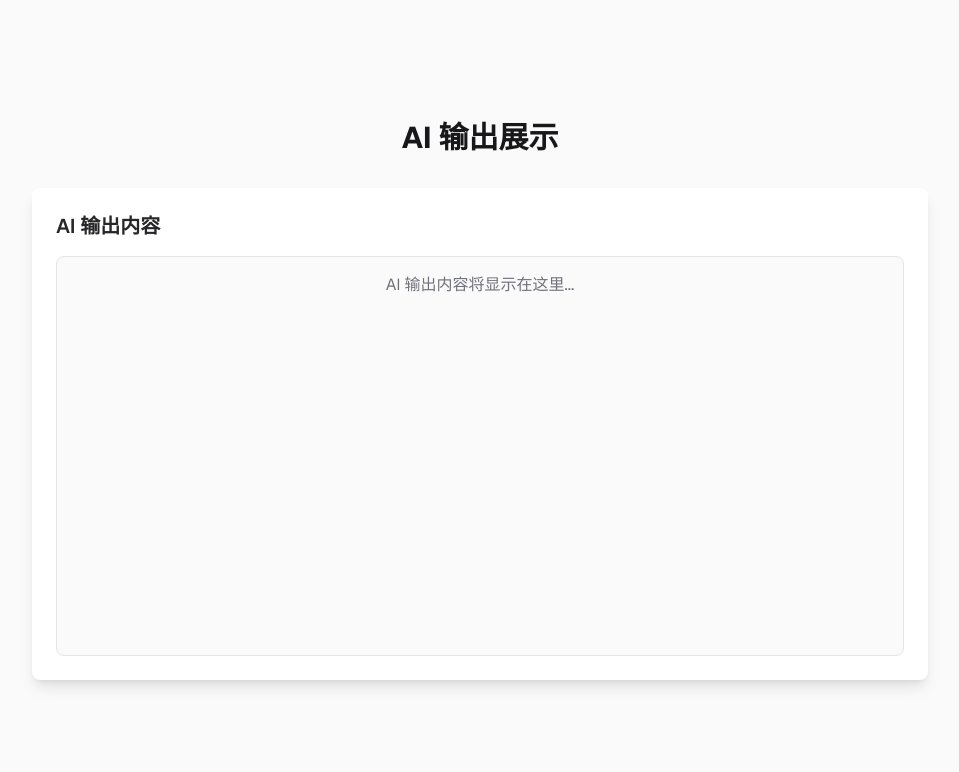
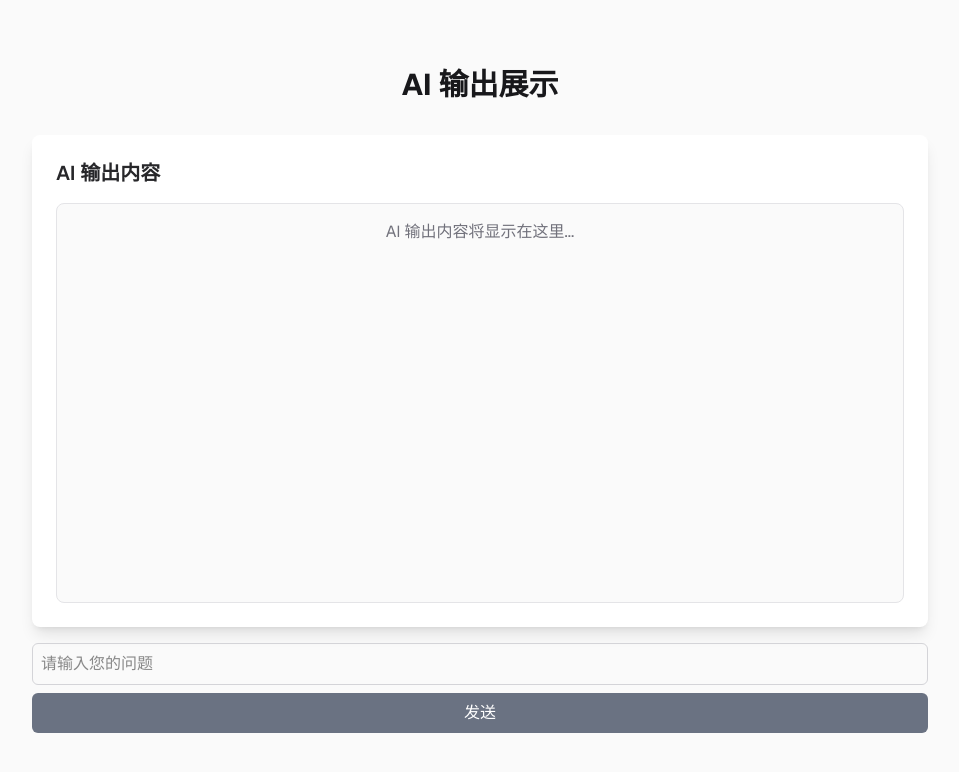
Before and after one commit to easonssun/ai-chat-box, a Next.js app: page /chat in a window 1280 px wide. Shown: the top 772 px of the page, without its empty margins (160-1119 px from the left). Built offline with nearby package versions, Linux system fonts and the light colour scheme.

Commit message:
feat: 调用 deepseek api

```diff
--- /dev/null
+++ b/app/api/chat/route.ts
@@ -0,0 +1,11 @@
+import { chain } from '@/llm/model'
+
+export async function POST(req: Request) {
+  const { messages } = await req.json()
+
+  const response = await chain.invoke({ question: messages })
+
+  console.log(response)
+
+  return Response.json({ response })
+}
--- /dev/null
+++ b/app/chat/ModelContext.ts
@@ -0,0 +1,9 @@
+'use client'
+
+import { createContext, useContext } from 'react'
+
+const ModelContext = createContext(undefined)
+
+function useModel() {
+  return useContext(ModelContext)
+}
--- a/app/chat/page.tsx
+++ b/app/chat/page.tsx
@@ -1,10 +1,24 @@
 'use client'
 
 import { useState } from 'react'
-import cn from '@/lib/cn'
 
 export default function ChatPage() {
   const [chatOutput, setChatOutput] = useState<string>('')
+
+  const handleSubmit = async (e: React.FormEvent<HTMLFormElement>) => {
+    e.preventDefault()
+
+    const formData = new FormData(e.target as HTMLFormElement)
+    const input = formData.get('input') as string
+
+    const response = await fetch('/api/chat', {
+      method: 'POST',
+      body: JSON.stringify({ messages: input.trim() }),
+    })
+
+    const data = await response.json()
+    setChatOutput(data.response.kwargs.content)
+  }
 
   return (
     <div className="flex min-h-screen flex-col items-center justify-center bg-zinc-50 font-sans dark:bg-black p-4">
@@ -26,6 +40,23 @@ export default function ChatPage() {
             )}
           </div>
         </div>
+
+        <div className="mt-4">
+          <form onSubmit={handleSubmit}>
+            <input
+              type="text"
+              name="input"
+              placeholder="请输入您的问题"
+              className="w-full p-2 border border-zinc-300 dark:border-zinc-600 rounded-md focus:outline-none focus:ring-2 focus:ring-blue-500 dark:focus:ring-blue-400"
+            />
+            <button
+              type="submit"
+              className="cursor-pointer mt-2 w-full p-2 bg-gray-500 text-white rounded-md hover:bg-gray-600 focus:outline-none focus:ring-2 focus:ring-gray-500 dark:focus:ring-gray-400"
+            >
+              发送
+            </button>
+          </form>
+        </div>
       </div>
     </div>
   )
--- /dev/null
+++ b/lib/getEnv.ts
@@ -0,0 +1,24 @@
+export const getModelApiKey = () => {
+  const apiKey = process.env.DEEPSEEK_API_KEY
+  if (!apiKey) {
+    throw new Error('DEEPSEEK_API_KEY is not set')
+  }
+  console.log('DEEPSEEK_API_KEY', apiKey)
+  return apiKey
+}
+
+export const getModelApiBase = () => {
+  const apiBaseurl = process.env.DEEPSEEK_API_BASE
+  if (!apiBaseurl) {
+    throw new Error('DEEPSEEK_API_BASE is not set')
+  }
+  return apiBaseurl
+}
+
+export const getServerUrl = () => {
+  const serverUrl = process.env.NEXT_PUBLIC_API_URL
+  if (!serverUrl) {
+    throw new Error('NEXT_PUBLIC_API_URL is not set')
+  }
+  return serverUrl
+}
--- /dev/null
+++ b/llm/model.ts
@@ -0,0 +1,25 @@
+import { getModelApiKey, getModelApiBase } from '@/lib/getEnv'
+
+import { ChatOpenAI } from '@langchain/openai'
+import { SystemMessage } from '@langchain/core/messages'
+import { ChatPromptTemplate } from '@langchain/core/prompts'
+
+export const systemMessage = new SystemMessage(`
+你是一个专业的水利水电工程师，回答必须准确、简洁、使用中文。
+`)
+
+export const model = new ChatOpenAI({
+  apiKey: getModelApiKey(),
+  configuration: {
+    baseURL: getModelApiBase(),
+  },
+  modelName: 'deepseek-chat', // 或根据 DeepSeek 文档确认具体模型名
+  temperature: 0.3,
+})
+
+export const prompt = ChatPromptTemplate.fromMessages([
+  ['system', '你是一个专业的水利水电工程师，回答必须准确、简洁、使用中文。'],
+  ['human', '{question}'],
+])
+
+export const chain = prompt.pipe(model)
--- a/package.json
+++ b/package.json
@@ -9,10 +9,11 @@
     "lint": "eslint"
   },
   "dependencies": {
+    "@langchain/core": "^1.0.1",
+    "@langchain/openai": "^1.0.0",
     "clsx": "^2.1.1",
     "langchain": "^1.0.1",
     "next": "16.0.0",
-    "openai": "^6.7.0",
     "react": "19.2.0",
     "react-dom": "19.2.0",
     "tailwind-merge": "^3.3.1"
```
Also changed, not shown: 1 other file (tests, documents, lock files or other folders).
